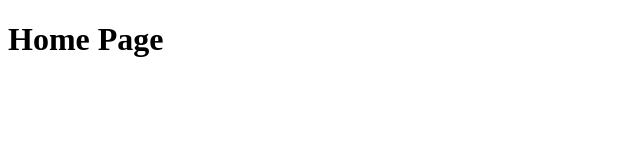
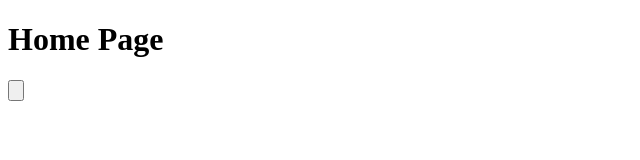
Before and after one commit to java2786/FSMarch26_GitDemo, a plain HTML site: page index.html in a window 1280 px wide. Shown: the full height of the page, 0-640 px from the left. Drawn offline with Linux system fonts and the light colour scheme.

Commit message:
dev 1 has updated demo.txt and create login form

```diff
--- a/index.html
+++ b/index.html
@@ -7,5 +7,8 @@
 </head>
 <body>
     <h1>Home Page</h1>
+    <form>
+        <input type="button" class="login-btn" />
+    </form>
 </body>
 </html>
```
Also changed, not shown: demo.txt.
